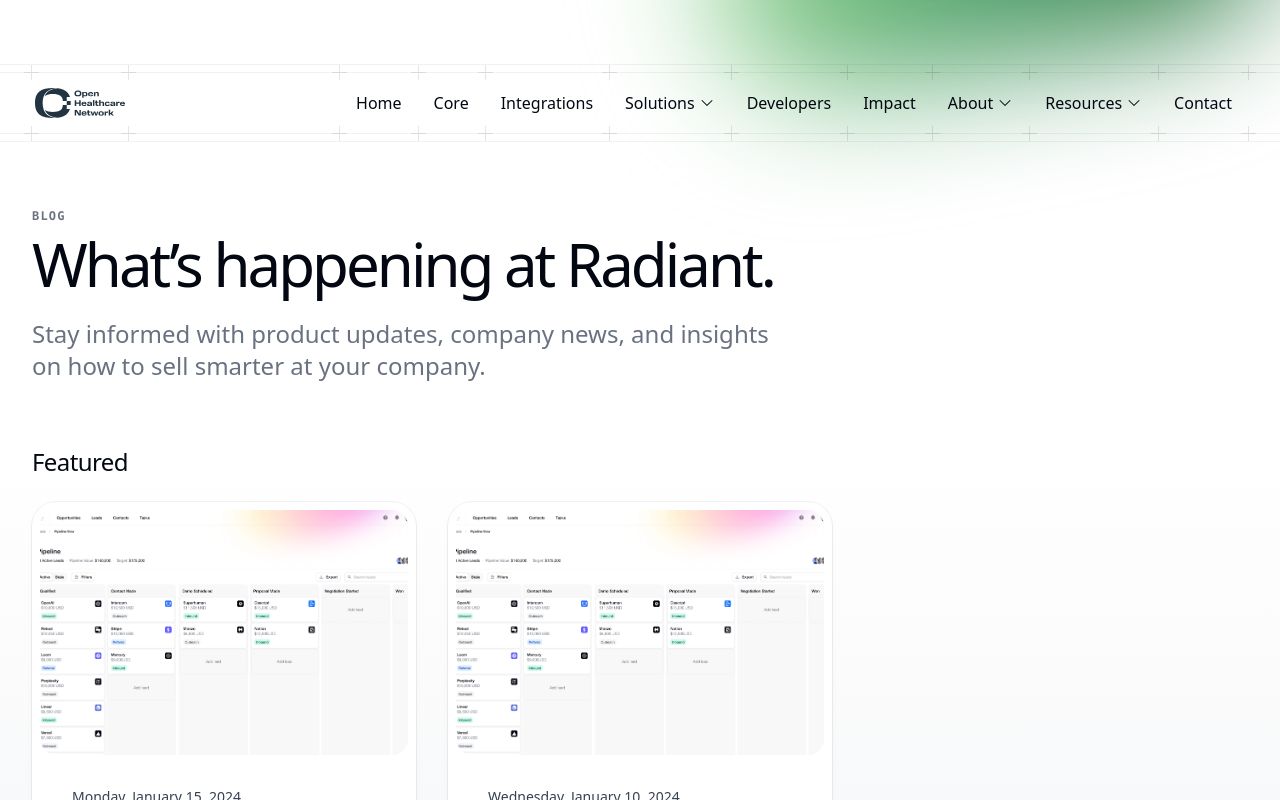
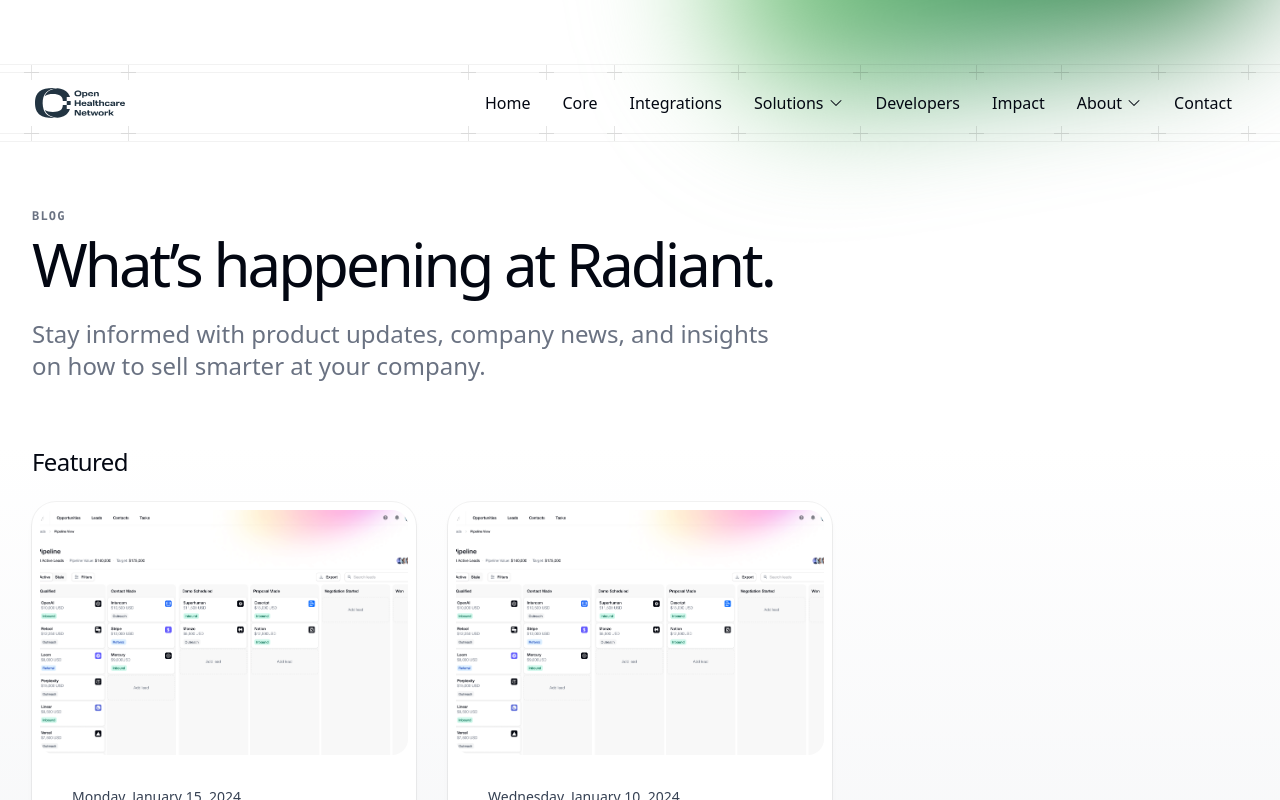
Before and after one commit to ohcnetwork/landing, a Next.js app: page /blog in a window 1280 px wide. Shown: the top 800 px of the page. Built offline with nearby package versions, Linux system fonts and the light colour scheme; a web font is replaced by a local one.

Commit message:
vitals monitor and update navbar

```diff
--- a/src/app/product/apps-integrations/page.tsx
+++ b/src/app/product/apps-integrations/page.tsx
@@ -64,7 +64,7 @@ function FeaturedSection() {
         <BentoCard
           eyebrow="Telemetry"
           title="TeleICU"
-          description="ONVIF camera integration for near real-time monitoring with hub-and-spoke deployment across 9 states."
+          description="ONVIF camera and vitals monitor integration for near real-time monitoring with hub-and-spoke deployment across 9 states."
           graphic={
             <div className="h-80 bg-gradient-to-br from-green-50 to-green-100 flex items-center justify-center">
               <div className="text-center">
--- a/src/components/navbar.tsx
+++ b/src/components/navbar.tsx
@@ -39,13 +39,7 @@ const links = [
     submenu: [
       { href: '/network', label: 'The Network' },
       { href: '/about/team', label: 'Team' },
-      { href: '/about/security-compliance', label: 'Security & Compliance' }
-    ]
-  },
-  {
-    href: '/resources',
-    label: 'Resources',
-    submenu: [
+      { href: '/about/security-compliance', label: 'Security & Compliance' },
       { href: '/faq', label: 'FAQ' },
       { href: '/press-media', label: 'Press & Media' }
     ]
```
